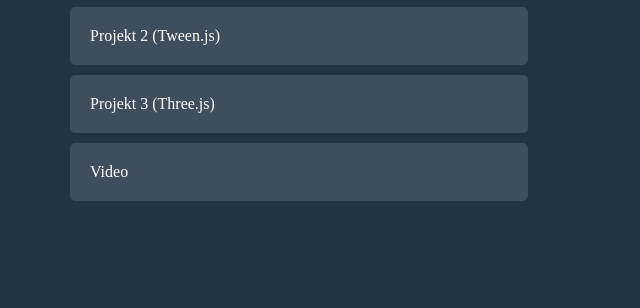
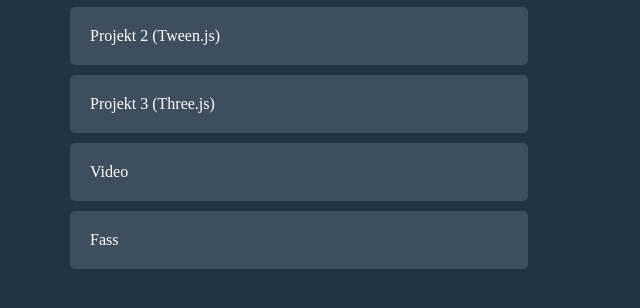
Before and after one commit to AlexRomberg/M152-Projects, a website: page index.html in a window 1280 px wide. Shown: the part 158-466 px from the top of the page, without its empty margins (320-960 px from the left). Drawn offline with Linux system fonts and the light colour scheme.

Commit message:
updated index.html

```diff
--- a/index.html
+++ b/index.html
@@ -73,6 +73,7 @@
         <li><a href="./tween/index.html">Projekt 2 (Tween.js)</a></li>
         <li><a href="./three/index.html">Projekt 3 (Three.js)</a></li>
         <li><a href="./video.html">Video</a></li>
+        <li><a href="./fass/index.html">Fass</a></li>
     </ul>
 </body>
 
```
